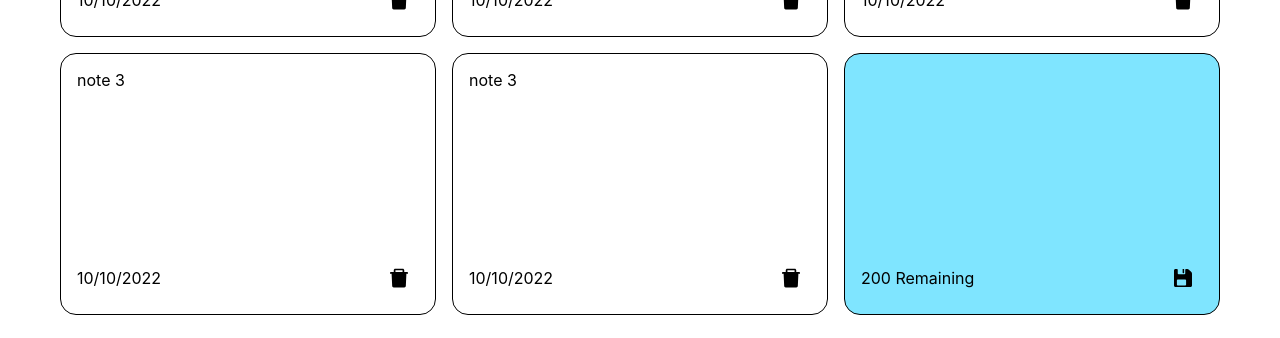
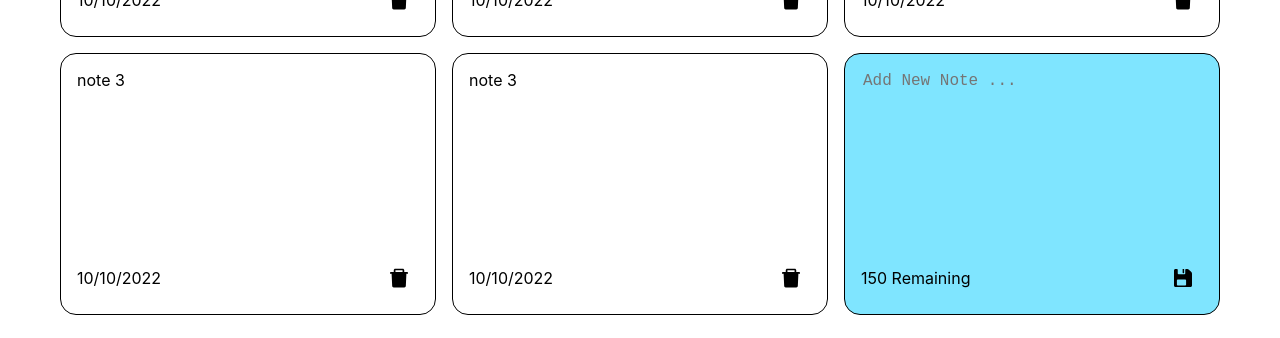
Before and after one commit to GeorgiPetrushev/take-notes-app, a React (Create React App) app: page / in a window 1280 px wide. Shown: the part 229-567 px from the top of the page. Built offline with nearby package versions, Linux system fonts and the light colour scheme.

Commit message:
add list corection

```diff
--- a/src/components/AddList.jsx
+++ b/src/components/AddList.jsx
@@ -2,20 +2,18 @@ import React, { useState } from "react";
 import NoteStyle from "./style/note.style";
 import { IoIosSave } from "react-icons/io";
 
-const AddList = ({addNote}) => {
-
-
-  const handleChange = (e) => {
+const AddList = ({ addNote }) => {
+  const [textValue, setTextValue] = useState("");
+ const handleChange = (e) => {
+  if(textValue.length<10){
     setTextValue(e.target.value);
+  }
   };
-
 
   const addNewNote = () => {
     addNote(textValue);
     setTextValue("");
   };
-
-  const [textValue, setTextValue] = useState("");
 
   return (
     <NoteStyle primary>
@@ -26,12 +24,13 @@ const AddList = ({addNote}) => {
             id="1"
             cols="28"
             rows="10"
+            placeholder="Add New Note ..."
             value={textValue}
             onChange={handleChange}
           ></textarea>
         </div>
         <div className="note-bottom">
-          <div>200 Remaining</div>
+          <div>{150 - textValue.length} Remaining</div>
           <IoIosSave className="icon-save" onClick={addNewNote} />
         </div>
       </div>
--- a/src/components/Note.jsx
+++ b/src/components/Note.jsx
@@ -3,12 +3,17 @@ import { AiFillDelete } from "react-icons/ai";
 import NoteStyle from "./style/note.style";
 
 const Note = ({ id, text, data }) => {
+
+  const deleteNote= () =>{
+
+  }
+
   return (
     <NoteStyle className="note-container" key={id}>
       <div className="note-top">{text}</div>
       <div className="note-bottom">
         <div>{data}</div>
-        <AiFillDelete className="icon-delete" />
+        <AiFillDelete className="icon-delete" onClick={deleteNote} />
       </div>
     </NoteStyle>
   );
```
